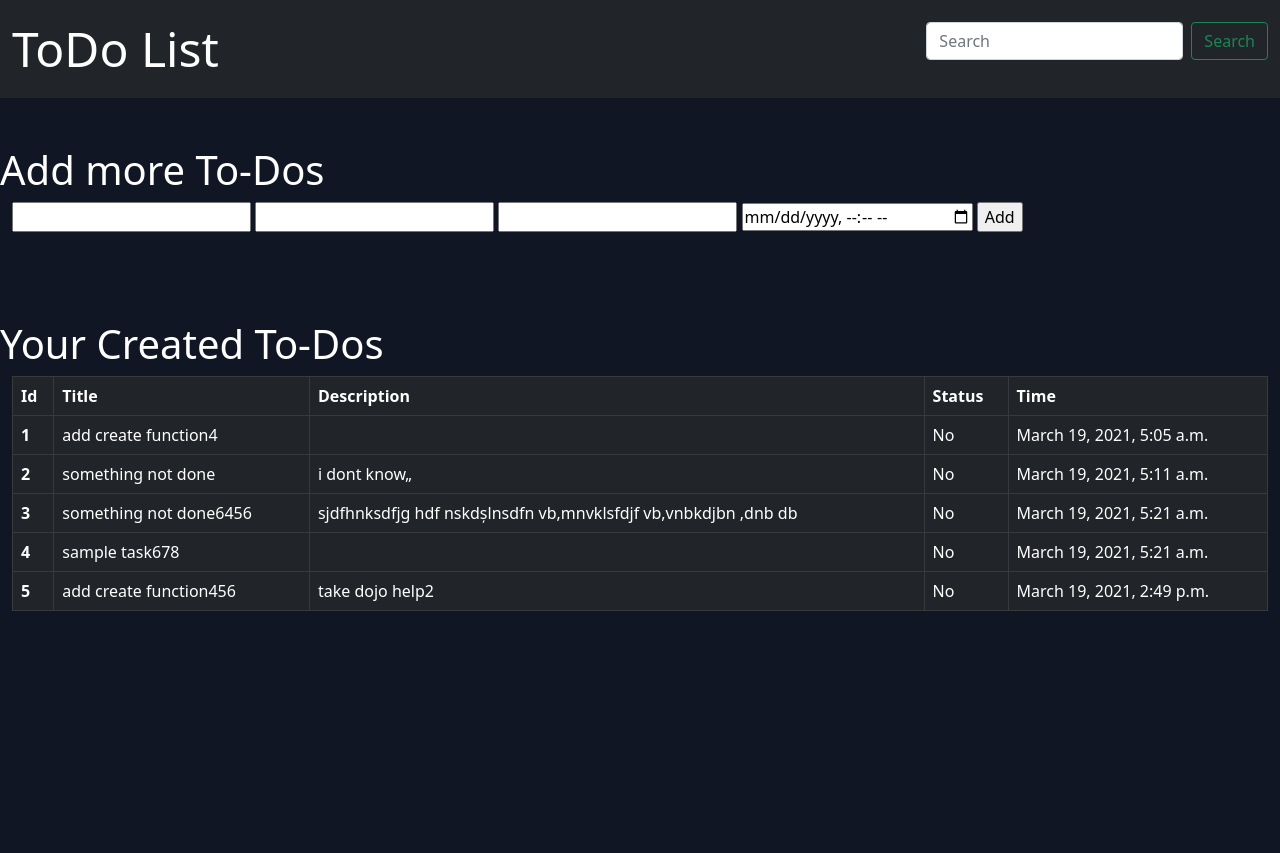
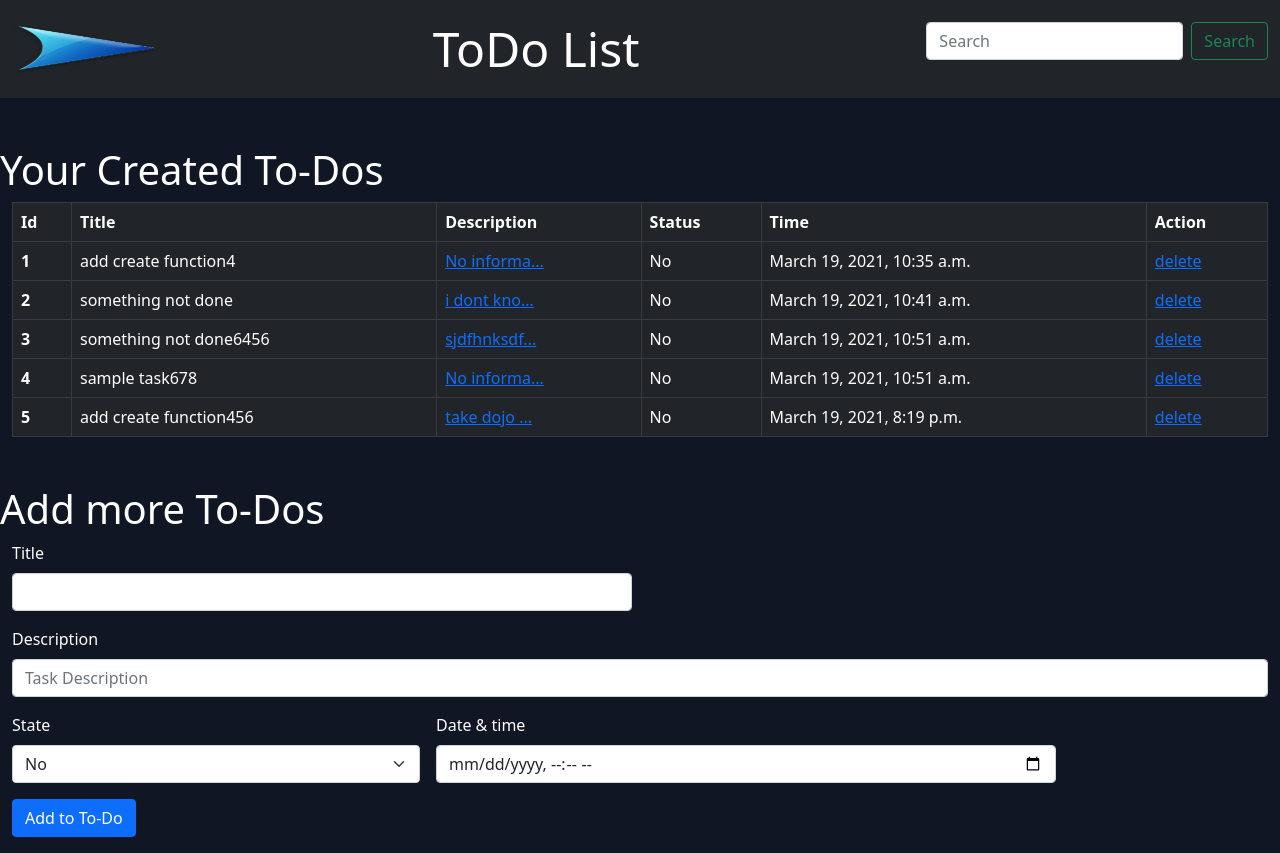
Before and after one commit to sauravsharmaz/To-DO-App-Django-function-based-, a Django app: page / in a window 1280 px wide. Before the commit the page ends 611 px from the top, so only its background shows below. Run offline with Django 3.2, Linux system fonts and the light colour scheme; data comes from the database, SQL or seed files in the repository; both versions use the stored data as it was after the commit.

Commit message:
added logo and some more functions to make it work.. Now it is commpletely working.

```diff
--- a/TODO/settings.py
+++ b/TODO/settings.py
@@ -107,7 +107,7 @@ AUTH_PASSWORD_VALIDATORS = [
 
 LANGUAGE_CODE = 'en-us'
 
-TIME_ZONE = 'UTC'
+TIME_ZONE =  'Asia/Kolkata'
 
 USE_I18N = True
 
--- a/myapp/static/myapp/css/style.css
+++ b/myapp/static/myapp/css/style.css
@@ -5,3 +5,7 @@ body{
 .navbar-brand{
 	font-size: 3.00rem;
 }
+.navbar navbar-expand-lg navbar-dark bg-dark #logo{
+	height: 50px;
+	width: 250px;
+}
--- /dev/null
+++ b/myapp/templates/Home/base.html
@@ -0,0 +1,54 @@
+{% load static %}
+
+<html lang="en">
+	<head>
+		<!-- Required meta tags -->
+		<meta charset="utf-8">
+		<meta name="viewport" content="width=device-width, initial-scale=1">
+
+		<!-- Bootstrap CSS -->
+		<link href="https://cdn.jsdelivr.net/npm/bootstrap@5.0.0-beta2/dist/css/bootstrap.min.css" rel="stylesheet" integrity="sha384-BmbxuPwQa2lc/FVzBcNJ7UAyJxM6wuqIj61tLrc4wSX0szH/Ev+nYRRuWlolflfl" crossorigin="anonymous">
+
+		<title>{% block title %}
+		{% endblock %}</title>
+		<link rel="stylesheet" type="text/css" href="{% static 'myapp/css/style.css' %}">
+	</head>
+	<body>
+
+		<!-- Optional JavaScript; choose one of the two! -->
+
+		<!-- Option 1: Bootstrap Bundle with Popper -->
+		<script src="https://cdn.jsdelivr.net/npm/bootstrap@5.0.0-beta2/dist/js/bootstrap.bundle.min.js" integrity="sha384-b5kHyXgcpbZJO/tY9Ul7kGkf1S0CWuKcCD38l8YkeH8z8QjE0GmW1gYU5S9FOnJ0" crossorigin="anonymous"></script>
+
+		<!-- Option 2: Separate Popper and Bootstrap JS -->
+		<!--
+		<script src="https://cdn.jsdelivr.net/npm/@popperjs/core@2.6.0/dist/umd/popper.min.js" integrity="sha384-KsvD1yqQ1/1+IA7gi3P0tyJcT3vR+NdBTt13hSJ2lnve8agRGXTTyNaBYmCR/Nwi" crossorigin="anonymous"></script>
+		<script src="https://cdn.jsdelivr.net/npm/bootstrap@5.0.0-beta2/dist/js/bootstrap.min.js" integrity="sha384-nsg8ua9HAw1y0W1btsyWgBklPnCUAFLuTMS2G72MMONqmOymq585AcH49TLBQObG" crossorigin="anonymous"></script>
+		-->
+
+
+		<nav class="navbar navbar-expand-lg navbar-dark bg-dark">
+			<div class="container-fluid">
+				<img style="height: 50px;width: 150px" id="logo" src="{% static 'myapp/logo/logo.png' %}" alt="logo-img">
+				<a class="navbar-brand" href="#">ToDo List</a>
+				<button class="navbar-toggler" type="button" data-bs-toggle="collapse" data-bs-target="#navbarSupportedContent" aria-controls="navbarSupportedContent" aria-expanded="false" aria-label="Toggle navigation">
+				<span class="navbar-toggler-icon"></span>
+				</button>
+				<form class="d-flex">
+					<input class="form-control me-2" type="search" placeholder="Search" aria-label="Search">
+					<button class="btn btn-outline-success" type="submit">Search</button>
+				</form>
+			</div>
+		</nav>
+		{% block body %}
+		{% endblock %}
+	</body>
+</html>
+
+
+
+
+
+
+
+<!-- =========================================== -->
--- a/myapp/templates/Home/index.html
+++ b/myapp/templates/Home/index.html
@@ -1,56 +1,8 @@
-{% load static %}
+{% extends "Home/base.html" %}
 
-<html lang="en">
-	<head>
-		<!-- Required meta tags -->
-		<meta charset="utf-8">
-		<meta name="viewport" content="width=device-width, initial-scale=1">
+{% block title %}ToDO|List{% endblock %}
 
-		<!-- Bootstrap CSS -->
-		<link href="https://cdn.jsdelivr.net/npm/bootstrap@5.0.0-beta2/dist/css/bootstrap.min.css" rel="stylesheet" integrity="sha384-BmbxuPwQa2lc/FVzBcNJ7UAyJxM6wuqIj61tLrc4wSX0szH/Ev+nYRRuWlolflfl" crossorigin="anonymous">
-
-		<title>ToDo List</title>
-		<link rel="stylesheet" type="text/css" href="{% static 'myapp/css/style.css' %}">
-	</head>
-	<body>
-
-		<!-- Optional JavaScript; choose one of the two! -->
-
-		<!-- Option 1: Bootstrap Bundle with Popper -->
-		<script src="https://cdn.jsdelivr.net/npm/bootstrap@5.0.0-beta2/dist/js/bootstrap.bundle.min.js" integrity="sha384-b5kHyXgcpbZJO/tY9Ul7kGkf1S0CWuKcCD38l8YkeH8z8QjE0GmW1gYU5S9FOnJ0" crossorigin="anonymous"></script>
-
-		<!-- Option 2: Separate Popper and Bootstrap JS -->
-		<!--
-		<script src="https://cdn.jsdelivr.net/npm/@popperjs/core@2.6.0/dist/umd/popper.min.js" integrity="sha384-KsvD1yqQ1/1+IA7gi3P0tyJcT3vR+NdBTt13hSJ2lnve8agRGXTTyNaBYmCR/Nwi" crossorigin="anonymous"></script>
-		<script src="https://cdn.jsdelivr.net/npm/bootstrap@5.0.0-beta2/dist/js/bootstrap.min.js" integrity="sha384-nsg8ua9HAw1y0W1btsyWgBklPnCUAFLuTMS2G72MMONqmOymq585AcH49TLBQObG" crossorigin="anonymous"></script>
-		-->
-
-
-		<nav class="navbar navbar-expand-lg navbar-dark bg-dark">
-			<div class="container-fluid">
-				<a class="navbar-brand" href="#">ToDo List</a>
-				<button class="navbar-toggler" type="button" data-bs-toggle="collapse" data-bs-target="#navbarSupportedContent" aria-controls="navbarSupportedContent" aria-expanded="false" aria-label="Toggle navigation">
-				<span class="navbar-toggler-icon"></span>
-				</button>
-				<form class="d-flex">
-					<input class="form-control me-2" type="search" placeholder="Search" aria-label="Search">
-					<button class="btn btn-outline-success" type="submit">Search</button>
-				</form>
-			</div>
-		</nav>
-
-		<p class="h1 mt-5">Add more To-Dos</p>
-		<div class="container-fluid my-1">
-			<form action="desc/" method="post">{% csrf_token %}
-				<input type="text" name="title"/>
-				<input type="text" name="description"/>
-				<input type="text" name="is_completed"/>
-				<input type="datetime-local" name="time"/>
-				<input type="submit" value="Add" />
-
-			</form>
-		</div>
-		<br>
+{% block body %}
 	<p class="h1 mt-5">Your Created To-Dos</p>
 	<div class="container-fluid mt-1">
 		<table class="table table-hover table-dark table-bordered" id="table">
@@ -61,6 +13,7 @@
 					<th scope="col">Description</th>
 					<th scope="col">Status</th>
 					<th scope="col">Time</th>
+					<th scope="col">Action</th>
 				</tr>
 			</thead>
 			<tbody>
@@ -68,22 +21,41 @@
 					<tr>
 						<th scope="row">{{forloop.counter}}</th>
 						<td>{{task.title}}</td>
-							<td>{{task.description}}</td>
+						<td><a href="desc/{{task.id}}">{{task.description|default:"No information"|slice:"0:10"}}...</a></td>
 						<td>{{task.is_completed}}</td>
 						<td>{{task.time}}</td>
+						<td><a href="del/{{task.id}}">delete</a></td>
 					</tr>
 				{% endfor %}
 			</tbody>
 		</table>
+	</div>
 
-		</body>
-	</body>
-</html>
-
-
-
-
-
-
-
-<!-- =========================================== -->
+	<p class="h1 mt-5">Add more To-Dos</p>
+	<div class="container-fluid my-1">
+		<form class="row g-3" action="Add_todo/" method="post">{% csrf_token %}
+			<div class="col-md-6">
+				<label  class="form-label">Title</label>
+				<input type="text" class="form-control" name="title">
+			</div>
+			<div class="col-12">
+				<label class="form-label">Description</label>
+				<input type="text" class="form-control" name="description" placeholder="Task Description">
+			</div>
+			<div class="col-md-4">
+				<label  class="form-label">State</label>
+				<select name="is_completed" class="form-select">
+					<option selected>No</option>
+					<option>Yes</option>
+				</select>
+			</div>
+			<div class="col-md-6">
+				<label  class="form-label">Date & time</label>
+				<input type="datetime-local" class="form-control" name="time" required>
+			</div>
+			<div class="col-12">
+				<button type="submit" class="btn btn-primary">Add to To-Do</button>
+			</div>
+		</form>
+	</div>
+{% endblock %}
--- a/myapp/urls.py
+++ b/myapp/urls.py
@@ -3,6 +3,7 @@ from . import views
 
 urlpatterns= [
 	path('',views.index,name='main'),
-	path('desc/',views.desc,name='result'),
-
+	path('Add_todo/',views.Add_todo),
+	path('del/<int:todo_id>/', views.delete_item),
+	path('desc/<int:todo_id>/', views.item_desc),
 ]
--- a/myapp/views.py
+++ b/myapp/views.py
@@ -9,13 +9,27 @@ def index(request):
 	tasks={'all_tasks':tasks}
 	return render(request, 'Home/index.html',tasks)
 
-def desc(request):
+def Add_todo(request):
 	# create a new todo item
 	titl= request.POST['title']
 	descr= request.POST['description']
 	comp= request.POST['is_completed']
-	new_item= Task(title=titl,description=descr,is_completed=comp)
+	time= request.POST['time']
+	new_item= Task(title=titl,description=descr,is_completed=comp,time= time)
 	# save
 	new_item.save()
 	# redirect the browser to '/'
 	return HttpResponseRedirect('/')
+
+def delete_item(request,todo_id):
+	# find the item by id
+	item_to_del= Task.objects.get(id= todo_id)
+	print('todo id = ',todo_id)
+	print('item to del = ',item_to_del)
+	item_to_del.delete()
+	return HttpResponseRedirect('/')
+
+def item_desc(request,todo_id):
+	item= Task.objects.get(id=todo_id)
+	item_details= {'item_description':item.description}
+	return render(request, 'Home/result.html',item_details)
```
Also changed, not shown: myapp/templates/Home/result.html (+6 -11 lines), db.sqlite3, myapp/migrations/0004_auto_20210319_0249.py (added), myapp/static/myapp/logo/logo.png (added). Lines whose indentation alone changed are shown as unchanged.
